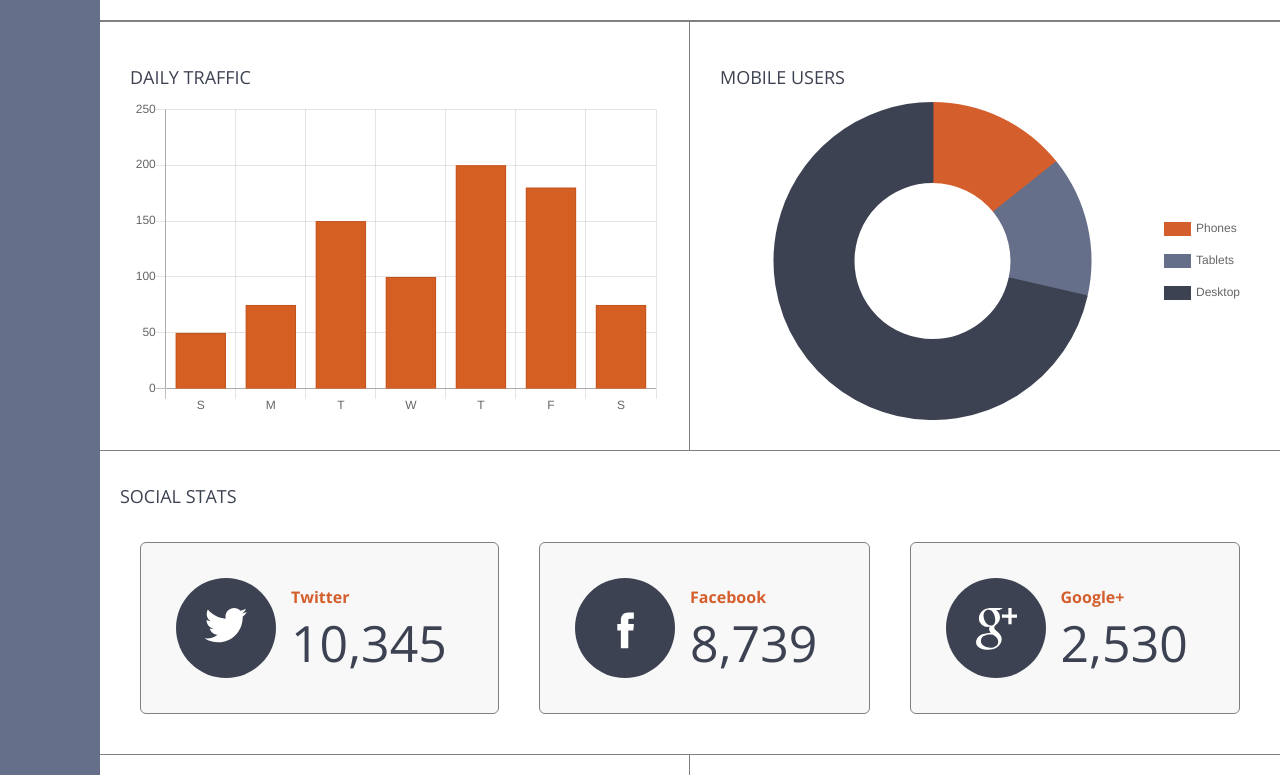
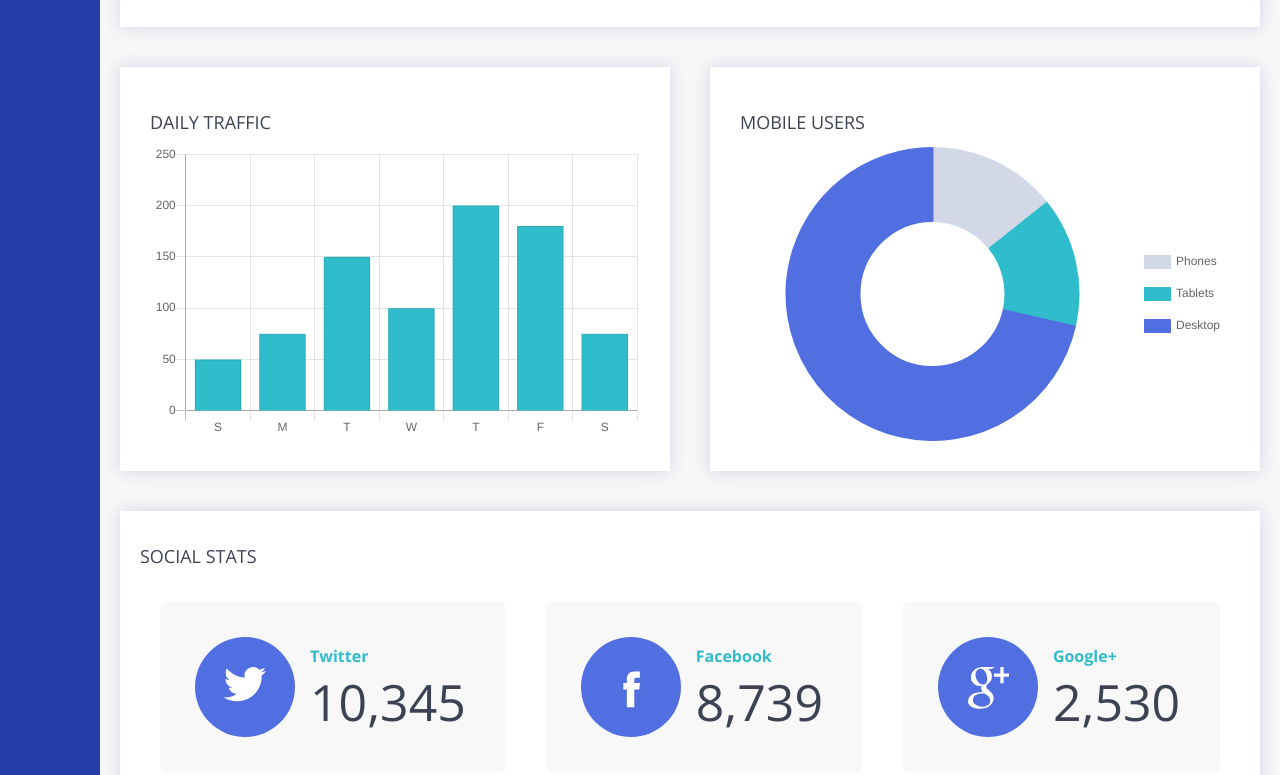
Before and after one commit to greenbranby/techdegree-project-9, a plain HTML site: page index.html in a window 1280 px wide. Shown: the part 743-1518 px from the top of the page. Drawn offline with nearby package versions, Linux system fonts and the light colour scheme.

Commit message:
Changed colors, added shadows, and margins

```diff
--- a/index.html
+++ b/index.html
@@ -82,7 +82,7 @@
                 			c-1.3,0-2.4-0.8-2.8-2h5.6C16.4,27.2,15.3,28,14,28z M3,24l3-6v-8c0-4.4,3.6-8,8-8s8,3.6,8,8v8l3,6H3z"/>
                 </svg>
                 <svg  xmlns="http://www.w3.org/2000/svg"  style="display:none;">
-                  <symbol id="notification" viewBox="0 0 200 200" fill="#d55e2d">
+                  <symbol id="notification" viewBox="0 0 200 200" fill="#2fbccb">
                     <circle cx="100" cy="100" r="100"/>
                   </symbol>
 
@@ -190,7 +190,9 @@
                         <div class="facebook sm-cards">
                           <div class="social-icons">
                           <svg  xmlns="http://www.w3.org/2000/svg"   viewBox="0 0 56.693 56.693" >
-                              <path fill="#ffffff" d="M40.43,21.739h-7.645v-5.014c0-1.883,1.248-2.322,2.127-2.322c0.877,0,5.395,0,5.395,0V6.125l-7.43-0.029  c-8.248,0-10.125,6.174-10.125,10.125v5.518h-4.77v8.53h4.77c0,10.947,0,24.137,0,24.137h10.033c0,0,0-13.32,0-24.137h6.77  L40.43,21.739z"/>
+                              <path fill="#ffffff" d="M40.43,21.739h-7.645v-5.014c0-1.883,1.248-2.322,2.127-2.322c0.877,0,5.395,0,5.395,0V6.125l-7.43-0.029
+                              c-8.248,0-10.125,6.174-10.125,10.125v5.518h-4.77v8.53h4.77c0,10.947,0,24.137,0,24.137h10.033c0,0,0-13.32,0-24.137h6.77
+                              L40.43,21.739z"/>
                             </svg>
                           </div>
                             <div class="social-text">
--- a/js/main.js
+++ b/js/main.js
@@ -20,8 +20,8 @@ var myLineChart = new Chart(ctx, {
                 label: [],
                 data: [0, 500, 1000, 850,1300, 1700, 1300, 1500, 1000, 1500, 2000, 1500, 2000, 2500],
                 fill: true,
-                backgroundColor: ['rgba(102,111,137, .25)'],
-                borderColor: ['rgba(102,111,137, 1)'],
+                backgroundColor: ['rgba(210,216,230, .5)'],
+                borderColor: ['rgba(39,61,170, 1)'],
                 lineTension: 0,
                 pointBackgroundColor: 'white',
                 pointBorderWidth: 2,
@@ -53,13 +53,13 @@ var myLineChart = new Chart(ctx, {
               label: '# of Votes',
               data: [50, 75, 150, 100, 200, 180, 75, 250],
               backgroundColor: [
-                  'rgb(213,94,35)',
-                  'rgb(213,94,35)',
-                  'rgb(213,94,35)',
-                  'rgb(213,94,35)',
-                  'rgb(213,94,35)',
-                  'rgb(213,94,35)',
-                  'rgb(213,94,35)'
+                  'rgb(47,188,203)',
+                  'rgb(47,188,203)',
+                  'rgb(47,188,203)',
+                  'rgb(47,188,203)',
+                  'rgb(47,188,203)',
+                  'rgb(47,188,203)',
+                  'rgb(47,188,203)'
               ],
 
               borderWidth: 1
@@ -89,14 +89,14 @@ var myLineChart = new Chart(ctx, {
                 {"label":"My First Dataset",
                   data:[15,15,75],
                   backgroundColor: [
-                      'rgb(213,94,45)',
-                      'rgb(102,111,137)',
-                      'rgb(61,66,82)'
+                      'rgb(210,216,230)',
+                      'rgb(47,188,203)',
+                      'rgb(81,111,225)'
                     ],
                     borderColor: [
-                      'rgb(213,94,45)',
-                      'rgb(102,111,137)',
-                      'rgb(61,66,82)'
+                      'rgb(210,216,230)',
+                      'rgb(47,188,203)',
+                      'rgb(81,111,225)'
                       ],
                 }
               ]
--- a/scss/base/_variables.scss
+++ b/scss/base/_variables.scss
@@ -5,17 +5,19 @@ $white              : #fff;
 $black              : #000;
 $xlt-gray           : #f8f8f8;
 $lt-gray            : #cacbd5;
-$orange             : #d55e2d;
+$turquoise          : #2fbccb;
 $gray               : #808080;
 $med-gray           : #666f89;
 $dk-gray            : #3d4252;
-
+$blue               : #273daa;
+$lavendar           : #d2d5e6;
+$periwinkle         : #516fe1;
 
 // Functional color variables
 
-$color-prim         : $orange;
-$color-sec          : $dk-gray;
-$color-ter          : $med-gray;
+$color-prim         : $turquoise;
+$color-sec          : $periwinkle;
+$color-ter          : $blue;
 
 $color-text-light   : $white;
 $color-text-base    : $dk-gray;
--- a/scss/components/_icons.scss
+++ b/scss/components/_icons.scss
@@ -14,10 +14,14 @@
   height: 100px;
   width: 100px;
   text-align: center;
-  background-color: $dk-gray;
+  background-color: $periwinkle;
   border-radius: 50%;
-  margin: 15px 0 15px 15px;
+
   padding: 15px;
+
+  @media (min-width: $brk-large) {
+    margin: 15px 0 15px 15px;
+  }
 }
 
 .social-icons svg {
@@ -26,6 +30,4 @@
   z-index: 1;
   margin-top: 15px;
   fill: white;
-
-
 }
--- a/scss/components/_modal.scss
+++ b/scss/components/_modal.scss
@@ -3,7 +3,7 @@
 #modal-content {
   display:inline-block;
   font-weight: 300;
-  background-color: $orange;
+  background-color: $turquoise;
   border-radius: 6px;
   color: $color-text-light;
   margin: 30px 30px;
@@ -29,7 +29,7 @@
 /* Modal Content */
 .modal-message {
   display:block;
-    background-color: $orange;
+    background-color: $turquoise;
     padding: 20px;
     margin: 100px;
     font-weight: 400;
--- a/scss/components/_nav.scss
+++ b/scss/components/_nav.scss
@@ -43,11 +43,11 @@ li {
 
 .icon-menu li:hover {
   fill: $white;
-  border-bottom: 5px solid $orange;
+  border-bottom: 5px solid $turquoise;
 
   @media (min-width: $brk-large) {
     border-bottom: none;
-    border-left: 5px solid $orange;
+    border-left: 5px solid $turquoise;
   }
 }
 
--- a/scss/layout/_columns.scss
+++ b/scss/layout/_columns.scss
@@ -1,11 +1,11 @@
 
 /*-------------LAYOUT  STYLES ---------*/
 .container {
-  min-width: 320px;
   @media (min-width: $brk-large) {
     display: flex;
     flex-direction: row;
     flex-wrap: wrap;
+    background-color: #f7f7f7;
   }
 }
 
@@ -23,8 +23,7 @@
 }
 
 .cards {
-  @extend %t-border;
-  @extend %b-border;
+  @extend %box-shd;
   padding: 30px;
 }
 
@@ -39,40 +38,16 @@
   width: 100%;
 
   @media (min-width: $brk-large) {
-     width: 50%;
+     width: 45%;
   }
 }
 
 .column-left {
-  @extend %no-b-border;
-  border-right: none;
-
-  @media (min-width: $brk-large) {
-     border-right:1px solid gray;
-  }
+  @extend %box-shd;
 }
 
-.column-right {
-  @media (min-width: $brk-large) {
-    border-bottom: none;
-    border-top: 1px solid gray;
-  }
-}
-
-.column-right,
-.member-info:last-of-type {
-  @extend %no-b-border;
-}
-
-.members {
-  @media (min-width: $brk-large) {
-    border-bottom: none;
-  }
-}
 
 .member-info {
-  @extend %b-border;
-  padding-top: 20px;
   width: 100%;
 }
 
@@ -143,8 +118,6 @@
 }
 
 .searchbox  {
-  @extend %t-border;
-  @extend %b-border;
   position:relative;
   height: 80px;
   background-color: $xlt-gray;
@@ -152,7 +125,6 @@
 
   @media (min-width: $brk-large) {
     width: 80%;
-    border-left: 1pt solid gray;
   }
 }
 
@@ -160,7 +132,6 @@
   font-size: 18px;
   color: $color-text-base;
   width: 90%;
-  border: 1px solid gray;
   border-radius: 5px;
   padding: 0 20px;
   height: 50px;
@@ -198,8 +169,14 @@
   padding-top: 50px;
 }
 
+.traffic,
+.cards,
+{
+  background-color: $white;
+  margin: 20px;
+}
+
 .social-stats {
-  @extend %t-border;
   width: 100%;
   padding: 20px;
 }
@@ -235,7 +212,6 @@
 }
 
 .sm-cards {
-  border: 1px solid gray;
   border-radius: 6px;
   height: 100%;
   background-color: $xlt-gray;
@@ -250,16 +226,20 @@
 .sm-header {
   font-weight: 700;
   font-size: 16px;
-  color: $orange;
+  color: $turquoise;
 
   @media (min-width: $brk-large) {
     display: flex;
   }
 }
-
+#visits {
+  @extend %box-shd;
+  background-color: $white;
+  margin: 20px;
+}
 .numbers {
   display:inline;
-  font-size: 50px;
+  font-size: 30px;
   color: $color-text-base;
 
   @media (min-width: $brk-large) {
--- a/scss/layout/_extends.scss
+++ b/scss/layout/_extends.scss
@@ -25,3 +25,7 @@
 %border-rad {
   border-radius: 6px;
 }
+
+%box-shd {
+box-shadow: 0 0 1em $lavendar;
+}
```
Also changed, not shown: css/application.css, 1 other file.
